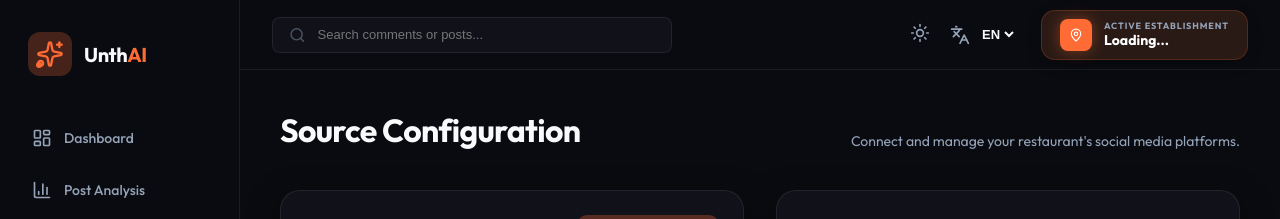
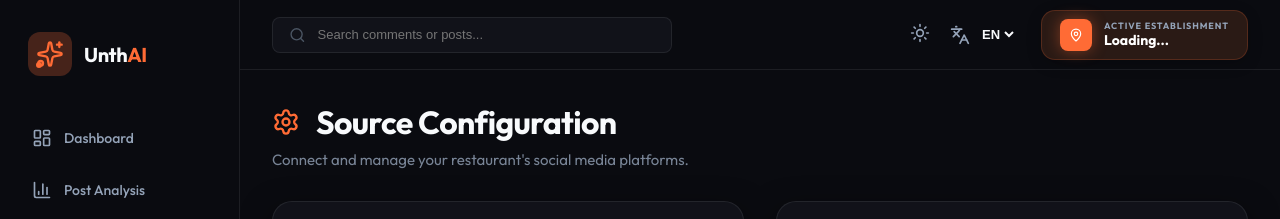
Before and after one commit to meryrahou/UnthAI, a React (Vite) app in the folder Solution/frontend/: page /config in a window 1280 px wide. Shown: the top 219 px of the page. Built offline with nearby package versions, Linux system fonts and the light colour scheme; no server answers; sample sign-in values are in the browser's storage.

Commit message:
Prettier Solution

```diff
--- a/Solution/frontend/src/index.css
+++ b/Solution/frontend/src/index.css
@@ -110,3 +110,33 @@ button {
 [dir="rtl"] {
   text-align: right;
 }
+/* Page Header Design System */
+.page-header {
+  display: flex !important;
+  justify-content: space-between !important;
+  align-items: flex-end !important;
+  margin-bottom: 32px !important;
+  width: 100% !important;
+}
+
+.page-header h1 {
+  display: flex !important;
+  align-items: center !important;
+  gap: 16px !important;
+  font-size: 32px !important;
+  font-weight: 700 !important;
+  margin: 0 !important;
+  color: var(--text-main) !important;
+}
+
+.page-header .subtitle {
+  margin-top: 8px !important;
+  color: var(--text-muted) !important;
+  font-size: 15px !important;
+  opacity: 0.8 !important;
+}
+
+.header-icon {
+  color: var(--primary);
+  flex-shrink: 0;
+}
--- a/Solution/frontend/src/pages/AIInsights.jsx
+++ b/Solution/frontend/src/pages/AIInsights.jsx
@@ -1,9 +1,9 @@
-import React from 'react';
 import {
     Lightbulb,
     Target,
     AlertCircle,
-    CheckCircle2
+    CheckCircle2,
+    Sparkles
 } from 'lucide-react';
 import { useApp } from '../utils/AppContext';
 import './AIInsights.css';
@@ -36,7 +36,7 @@ const AIInsights = () => {
         <div className="insights-page animate-fade-in">
             <div className="page-header">
                 <div>
-                    <h1>{t('aiInsights')}</h1>
+                    <h1><Sparkles className="header-icon" size={28} /> {t('aiInsights')}</h1>
                     <p className="subtitle">{t('aiInsightsSubtitle')}</p>
                 </div>
             </div>
--- a/Solution/frontend/src/pages/ActionCenter.css
+++ b/Solution/frontend/src/pages/ActionCenter.css
@@ -1,20 +1,8 @@
 .action-center-page {
-    padding: 40px;
+    padding: 32px;
 }
 
-.action-header {
-    display: flex;
-    justify-content: space-between;
-    align-items: center;
-    margin-bottom: 32px;
-}
-
-.action-header h1 {
-    font-size: 28px;
-    display: flex;
-    align-items: center;
-    gap: 12px;
-}
+/* Page Header inherits from index.css */
 
 .action-stats {
     display: flex;
--- a/Solution/frontend/src/pages/ActionCenter.jsx
+++ b/Solution/frontend/src/pages/ActionCenter.jsx
@@ -123,15 +123,10 @@ const ActionCenter = () => {
 
     return (
         <div className="action-center-page animate-fade-in">
-            <div className="action-header">
+            <div className="page-header">
                 <div>
-                    <h1>
-                        <Target size={28} style={{ color: 'var(--primary)' }} />
-                        {t('actionCenter')}
-                    </h1>
-                    <p style={{ color: 'var(--text-muted)', marginTop: '8px' }}>
-                        {t('actionCenterSubtitle')}
-                    </p>
+                    <h1><Target className="header-icon" size={28} /> {t('actionCenter')}</h1>
+                    <p className="subtitle">{t('actionCenterSubtitle')}</p>
                 </div>
                 <div className="action-stats">
                     <div className="action-stat">
--- a/Solution/frontend/src/pages/Dashboard.css
+++ b/Solution/frontend/src/pages/Dashboard.css
@@ -2,21 +2,11 @@
     padding: 32px;
 }
 
-.page-header {
-    display: flex;
-    justify-content: space-between;
-    align-items: flex-end;
-    /* Align to baseline */
-    margin-bottom: 32px;
-    flex-wrap: wrap;
-    /* Allow wrapping */
-    gap: 24px;
-}
+/* Page Header inherits from index.css */
 
 .subtitle {
-    color: var(--text-muted);
-    font-size: 14px;
-    margin-top: 4px;
+    margin-top: 8px !important;
+    font-size: 15px !important;
 }
 
 .date-picker-container {
--- a/Solution/frontend/src/pages/Dashboard.jsx
+++ b/Solution/frontend/src/pages/Dashboard.jsx
@@ -102,7 +102,7 @@ const Dashboard = () => {
         <div className="dashboard-page animate-fade-in">
             <div className="page-header">
                 <div>
-                    <h1>{t('dashboard')}</h1>
+                    <h1><Activity className="header-icon" size={28} /> {t('dashboard')}</h1>
                     <p className="subtitle">{t('dashboardSubtitle')}</p>
                 </div>
                 <div className="date-picker-container">
--- a/Solution/frontend/src/pages/Profile.css
+++ b/Solution/frontend/src/pages/Profile.css
@@ -1,12 +1,14 @@
 .profile-page {
-    padding: 40px;
+    padding: 32px;
 }
+
+/* Page Header inherits from index.css */
 
 .profile-content {
     display: grid;
     grid-template-columns: 320px 1fr;
     gap: 32px;
-    margin-top: 40px;
+    margin-top: 32px;
 }
 
 .user-main-card {
--- a/Solution/frontend/src/pages/Profile.jsx
+++ b/Solution/frontend/src/pages/Profile.jsx
@@ -8,8 +8,10 @@ const Profile = () => {
     return (
         <div className="profile-page animate-fade-in">
             <div className="page-header">
-                <h1>{t('accountProfile')}</h1>
-                <p className="subtitle">{t('profileSubtitle')}</p>
+                <div>
+                    <h1><User className="header-icon" size={28} /> {t('accountProfile')}</h1>
+                    <p className="subtitle">{t('profileSubtitle')}</p>
+                </div>
             </div>
 
             <div className="profile-content">
--- a/Solution/frontend/src/pages/SocialConfig.css
+++ b/Solution/frontend/src/pages/SocialConfig.css
@@ -1,12 +1,14 @@
 .config-page {
-    padding: 40px;
+    padding: 32px;
 }
+
+/* Page Header inherits from index.css */
 
 .config-grid {
     display: grid;
     grid-template-columns: 1fr 1fr;
     gap: 32px;
-    margin-top: 40px;
+    margin-top: 32px;
 }
 
 .card-header {
--- a/Solution/frontend/src/pages/SocialConfig.jsx
+++ b/Solution/frontend/src/pages/SocialConfig.jsx
@@ -8,7 +8,8 @@ import {
     CheckCircle2,
     RefreshCcw,
     Clock,
-    List
+    List,
+    Settings
 } from 'lucide-react';
 import { useApp } from '../utils/AppContext';
 import './SocialConfig.css';
@@ -54,8 +55,10 @@ const SocialConfig = () => {
     return (
         <div className="config-page animate-fade-in">
             <div className="page-header">
-                <h1>{t('sourceConfiguration')}</h1>
-                <p className="subtitle">{t('configSubtitle')}</p>
+                <div>
+                    <h1><Settings className="header-icon" size={28} /> {t('sourceConfiguration')}</h1>
+                    <p className="subtitle">{t('configSubtitle')}</p>
+                </div>
             </div>
 
             <div className="config-grid">
--- a/Solution/frontend/src/pages/Trends.css
+++ b/Solution/frontend/src/pages/Trends.css
@@ -1,23 +1,4 @@
-.trends-page {
-    padding: 32px;
-}
-
-.trends-header {
-    margin-bottom: 40px;
-}
-
-.trends-header h2 {
-    display: flex;
-    align-items: center;
-    gap: 12px;
-    font-size: 26px;
-    margin-bottom: 8px;
-}
-
-.trends-header p {
-    color: var(--text-muted);
-    font-size: 15px;
-}
+/* Global page-header from index.css is now used */
 
 .trends-section h3 {
     font-size: 18px;
--- a/Solution/frontend/src/pages/Trends.jsx
+++ b/Solution/frontend/src/pages/Trends.jsx
@@ -34,10 +34,10 @@ const Trends = () => {
 
     return (
         <div className="trends-page animate-fade-in">
-            <div className="trends-header">
+            <div className="page-header">
                 <div>
-                    <h2><Zap size={24} style={{ color: 'var(--primary)' }} /> {t('trendExplorer')}</h2>
-                    <p>{t('trendsSubtitle')}</p>
+                    <h1><Zap className="header-icon" size={28} /> {t('trendExplorer')}</h1>
+                    <p className="subtitle">{t('trendsSubtitle')}</p>
                 </div>
             </div>
 
```
